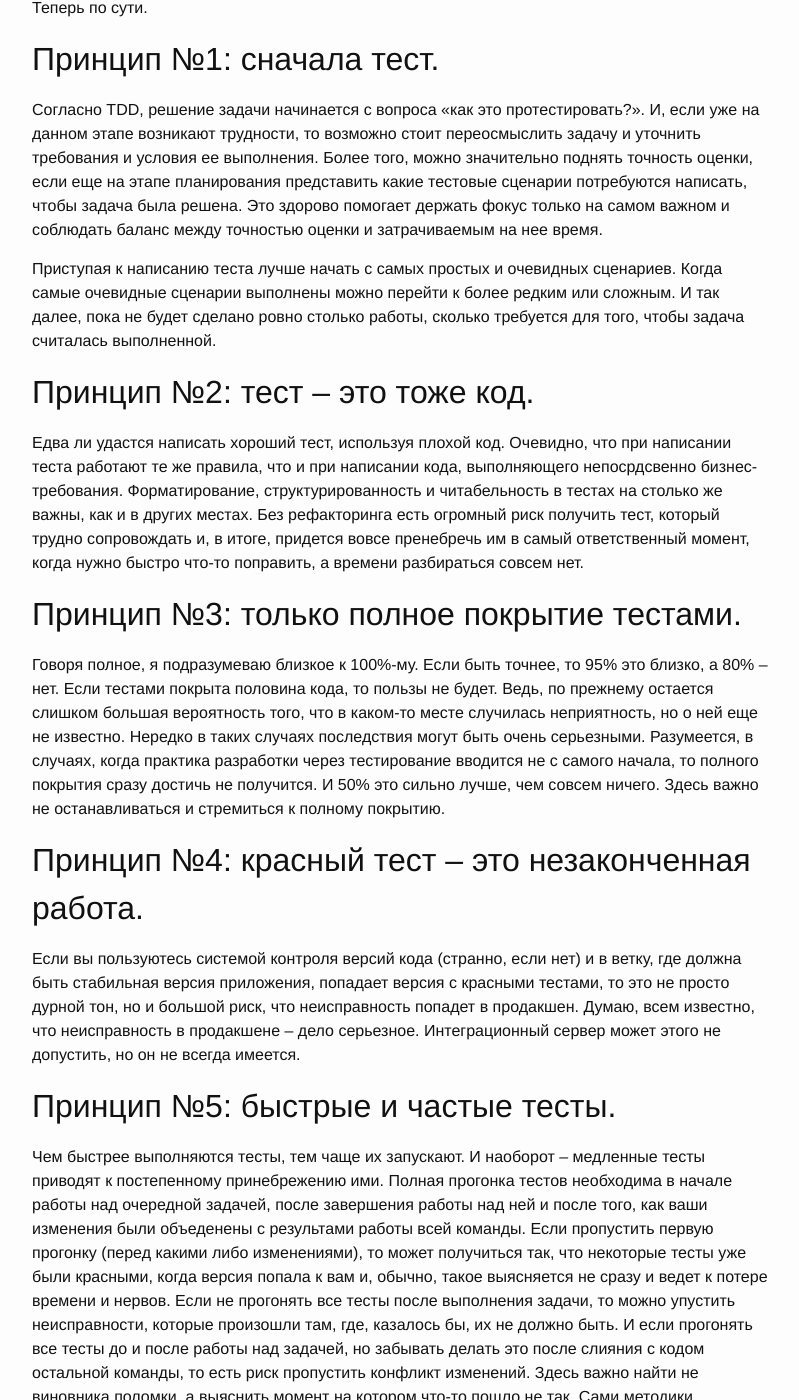
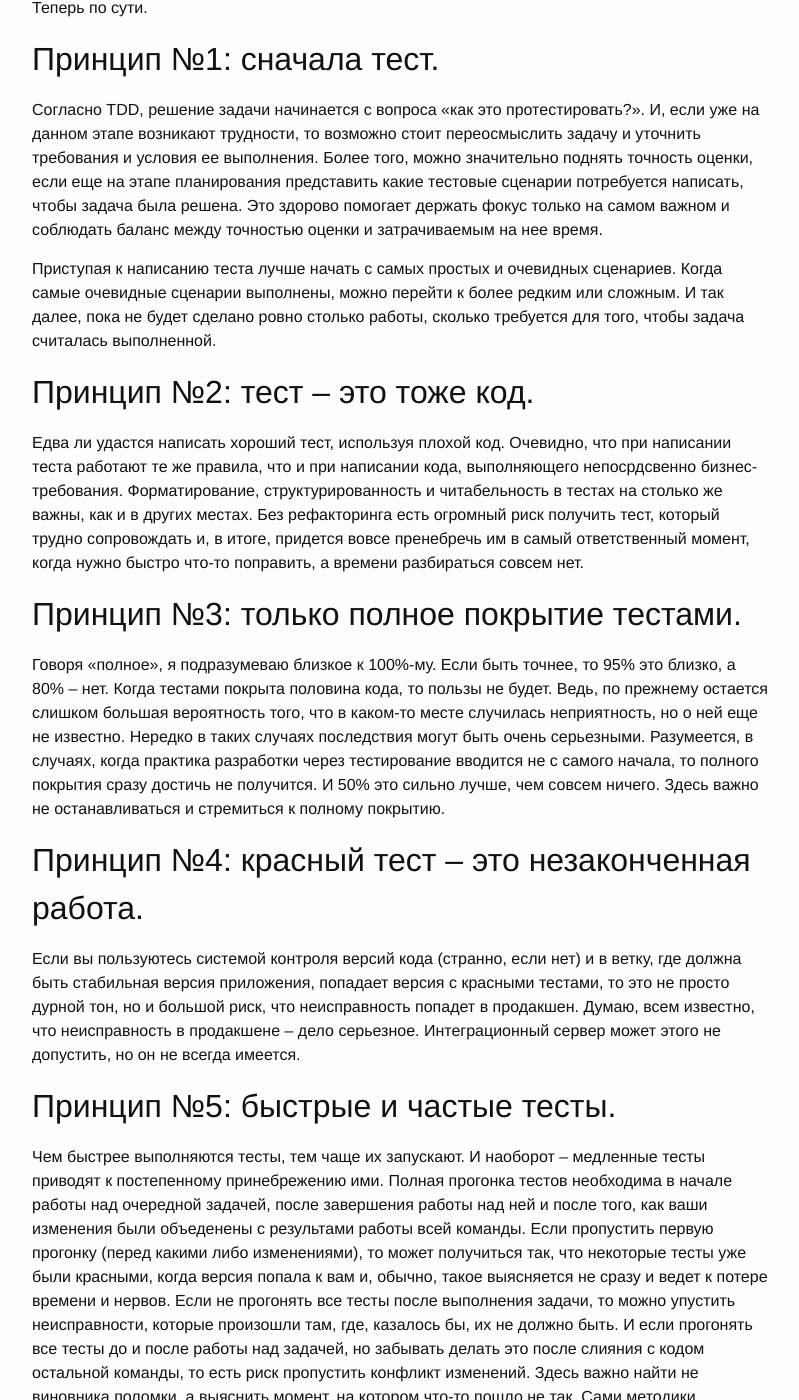
Before and after one commit to vreys/vreys.github.io, a Jekyll site: the page built from _posts/2015-10-26-5-tdd-principles.markdown, in a window 1280 px wide and 1400 px high, scrolled down 444 px. Shown: the whole window, without its empty margins (238-1037 px from the left). Built offline with Jekyll 4.4.1, drawn with Linux system fonts in a browser that asks for light colours; comment, search, counter and statistics services are not loaded; some of the changed text lies outside the part shown.

Commit message:
FIX typos on 5 TDD principles post

```diff
--- a/_posts/2015-10-26-5-tdd-principles.markdown
+++ b/_posts/2015-10-26-5-tdd-principles.markdown
@@ -16,9 +16,9 @@
 
 ## Принцип №1: сначала тест.
 
-Согласно TDD, решение задачи начинается с вопроса «как это протестировать?». И, если уже на данном этапе возникают трудности, то возможно стоит переосмыслить задачу и уточнить требования и условия ее выполнения. Более того, можно значительно поднять точность оценки, если еще на этапе планирования представить какие тестовые сценарии потребуются написать, чтобы задача была решена. Это здорово помогает держать фокус только на самом важном и соблюдать баланс между точностью оценки и затрачиваемым на нее время.
+Согласно TDD, решение задачи начинается с вопроса «как это протестировать?». И, если уже на данном этапе возникают трудности, то возможно стоит переосмыслить задачу и уточнить требования и условия ее выполнения. Более того, можно значительно поднять точность оценки, если еще на этапе планирования представить какие тестовые сценарии потребуется написать, чтобы задача была решена. Это здорово помогает держать фокус только на самом важном и соблюдать баланс между точностью оценки и затрачиваемым на нее время.
 
-Приступая к написанию теста лучше начать с самых простых и очевидных сценариев. Когда самые очевидные сценарии выполнены можно перейти к более редким или сложным. И так далее, пока не будет сделано ровно столько работы, сколько требуется для того, чтобы задача считалась выполненной.
+Приступая к написанию теста лучше начать с самых простых и очевидных сценариев. Когда самые очевидные сценарии выполнены, можно перейти к более редким или сложным. И так далее, пока не будет сделано ровно столько работы, сколько требуется для того, чтобы задача считалась выполненной.
 
 ## Принцип №2: тест – это тоже код.
 
@@ -27,7 +27,7 @@
 
 ## Принцип №3: только полное покрытие тестами.
 
-Говоря полное, я подразумеваю близкое к 100%-му. Если быть точнее, то 95% это близко, а 80% – нет. Если тестами покрыта половина кода, то пользы не будет. Ведь, по прежнему остается слишком большая вероятность того, что в каком-то месте случилась неприятность, но о ней еще не известно. Нередко в таких случаях последствия могут быть очень серьезными. Разумеется, в случаях, когда практика разработки через тестирование вводится не с самого начала, то полного покрытия сразу достичь не получится. И 50% это сильно лучше, чем совсем ничего. Здесь важно не останавливаться и стремиться к полному покрытию.
+Говоря «полное», я подразумеваю близкое к 100%-му. Если быть точнее, то 95% это близко, а 80% – нет. Когда тестами покрыта половина кода, то пользы не будет. Ведь, по прежнему остается слишком большая вероятность того, что в каком-то месте случилась неприятность, но о ней еще не известно. Нередко в таких случаях последствия могут быть очень серьезными. Разумеется, в случаях, когда практика разработки через тестирование вводится не с самого начала, то полного покрытия сразу достичь не получится. И 50% это сильно лучше, чем совсем ничего. Здесь важно не останавливаться и стремиться к полному покрытию.
 
 ## Принцип №4: красный тест – это незаконченная работа.
 
@@ -36,7 +36,7 @@
 
 ## Принцип №5: быстрые и частые тесты.
 
-Чем быстрее выполняются тесты, тем чаще их запускают. И наоборот – медленные тесты приводят к постепенному принебрежению ими. Полная прогонка тестов необходима в начале работы над очередной задачей, после завершения работы над ней и после того, как ваши изменения были объеденены с результами работы всей команды. Если пропустить первую прогонку (перед какими либо изменениями), то может получиться так, что некоторые тесты уже были красными, когда версия попала к вам и, обычно, такое выясняется не сразу и ведет к потере времени и нервов. Если не прогонять все тесты после выполнения задачи, то можно упустить неисправности, которые произошли там, где, казалось бы, их не должно быть. И если прогонять все тесты до и после работы над задачей, но забывать делать это после слияния с кодом остальной команды, то есть риск пропустить конфликт изменений. Здесь важно найти не виновника поломки, а выяснить момент на котором что-то пошло не так. Сами методики оптимизации скорости выполнения тестов не входят в рамки этой статьи, но они есть и, иногда, необходимо их использовать.
+Чем быстрее выполняются тесты, тем чаще их запускают. И наоборот – медленные тесты приводят к постепенному принебрежению ими. Полная прогонка тестов необходима в начале работы над очередной задачей, после завершения работы над ней и после того, как ваши изменения были объеденены с результами работы всей команды. Если пропустить первую прогонку (перед какими либо изменениями), то может получиться так, что некоторые тесты уже были красными, когда версия попала к вам и, обычно, такое выясняется не сразу и ведет к потере времени и нервов. Если не прогонять все тесты после выполнения задачи, то можно упустить неисправности, которые произошли там, где, казалось бы, их не должно быть. И если прогонять все тесты до и после работы над задачей, но забывать делать это после слияния с кодом остальной команды, то есть риск пропустить конфликт изменений. Здесь важно найти не виновника поломки, а выяснить момент, на котором что-то пошло не так. Сами методики оптимизации скорости выполнения тестов не входят в рамки этой статьи, но они есть и, иногда, необходимо их использовать.
 
 Я полагаюсь на эти принципы каждый день. Есть еще множество тонкостей и ситуаций, которые можно и нужно рассмотреть подробно и с примерами.
 
```
Also changed, not shown: other parts of _posts/2015-10-26-5-tdd-principles.markdown (+1 -1 lines).
